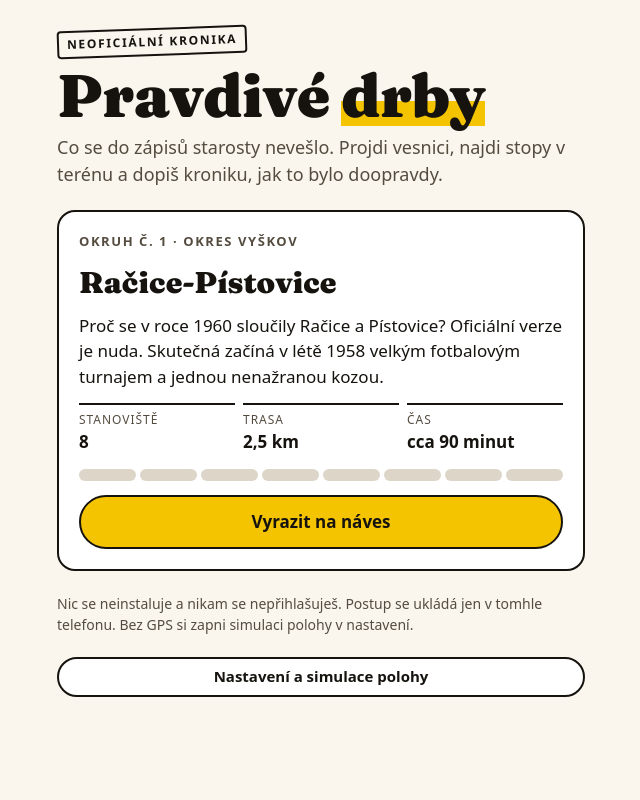
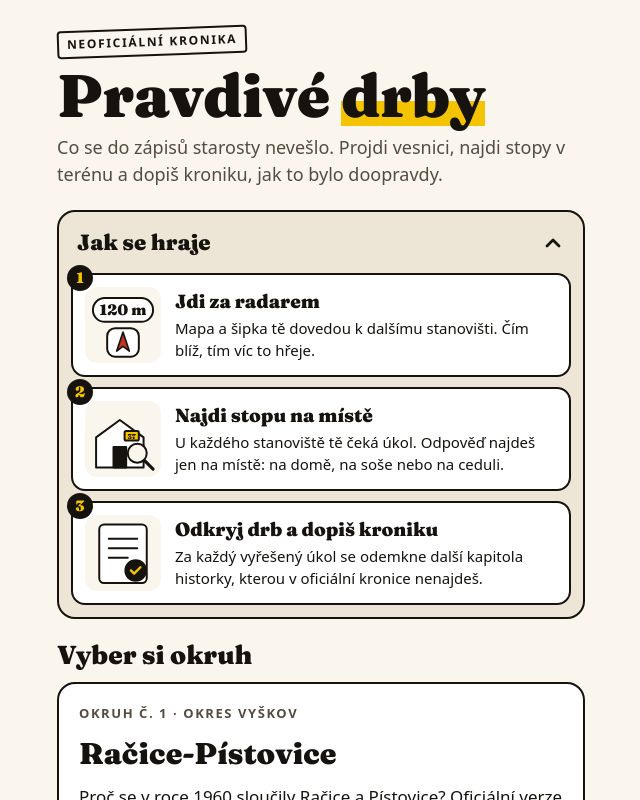
Before and after one commit to FicaVV/pravdivedrby, a plain HTML site: page index.html in a window 1280 px wide. Shown: the whole page, without its empty margins (319-959 px from the left). Drawn offline with Linux system fonts and the light colour scheme; a web font is replaced by a local one.

Commit message:
Úvodní stránka: jak se hraje ve třech krocích a výběr okruhu
Nováček vidí nahoře tři kroky s obrázky (radar, stopa v terénu,
odemčená kapitola) a pod nimi sekci Vyber si okruh. Kdo už hraje,
má okruh nahoře a návod sbalený.

Co-Authored-By: Claude Opus 5.5 <noreply@anthropic.com>
Claude-Session: https://claude.ai/code/session_018hVusXh5iVC99amiJbJnfu

```diff
--- a/css/app.css
+++ b/css/app.css
@@ -77,6 +77,43 @@ h1, h2, h3 { font-family: var(--font-display); font-weight: 900; line-height: 1.
 .brand h1 { font-size: clamp(40px, 12vw, 60px); font-weight: 900; letter-spacing: -.01em; }
 .brand h1 span { background: linear-gradient(transparent 58%, var(--accent) 58%, var(--accent) 92%, transparent 92%); }
 .brand p { margin: 0; color: var(--muted); font-size: 18px; }
+
+/* jak se hraje: tři kroky s obrázkem, pro vracející se hráče sbalené */
+.how { border: var(--stroke) solid var(--ink); border-radius: var(--r); background: var(--map-bg); }
+.how summary {
+  list-style: none; cursor: pointer; display: flex; justify-content: space-between; align-items: center;
+  padding: 14px 18px; font-family: var(--font-display); font-weight: 900; font-size: 22px;
+}
+.how summary::-webkit-details-marker { display: none; }
+.how .chev { width: 24px; height: 24px; transition: transform .2s; }
+.how[open] .chev { transform: rotate(180deg); }
+.how-steps { list-style: none; margin: 0; padding: 0 12px 12px; display: flex; flex-direction: column; gap: 10px; counter-reset: krok; }
+.how-steps li {
+  counter-increment: krok; position: relative;
+  display: flex; gap: 14px; align-items: center;
+  background: var(--surface); border: var(--stroke) solid var(--ink); border-radius: 14px; padding: 12px;
+}
+.how-steps li::before {
+  content: counter(krok); position: absolute; top: -10px; left: -6px;
+  width: 26px; height: 26px; border-radius: 50%; background: var(--ink); color: var(--accent);
+  display: grid; place-items: center; font-family: var(--font-display); font-weight: 900; font-size: 15px;
+}
+.how-pic { width: 76px; height: 76px; flex: none; background: var(--bg); border-radius: 12px; }
+.how-steps b { font-family: var(--font-display); font-weight: 900; font-size: 19px; line-height: 1.15; }
+.how-steps p { margin: 4px 0 0; font-size: 15px; line-height: 1.45; }
+
+.okruhy { display: flex; flex-direction: column; gap: 12px; }
+.section-h { font-size: 26px; }
+.obec-soon {
+  border: var(--stroke) dashed var(--muted); border-radius: var(--r); padding: 14px 18px;
+  display: flex; flex-direction: column; gap: 2px; color: var(--muted);
+}
+.obec-soon b { font-family: var(--font-display); font-weight: 800; font-size: 18px; color: var(--ink); }
+.obec-soon span { font-size: 15px; }
+/* kdo už hraje, vidí nahoře rovnou okruh */
+#home.returning .how { order: 2; }
+#home.returning .okruhy { order: 1; }
+#home.returning .home-note, #home.returning #btn-settings-home { order: 3; }
 
 .obec-card { background: var(--surface); border: var(--stroke) solid var(--ink); border-radius: var(--r); padding: 20px; display: flex; flex-direction: column; gap: 14px; }
 .obec-card .kicker { font-size: 13px; letter-spacing: .12em; text-transform: uppercase; color: var(--muted); font-weight: 700; }
--- a/index.html
+++ b/index.html
@@ -25,6 +25,48 @@
       <h1>Pravdivé <span>drby</span></h1>
       <p>Co se do zápisů starosty nevešlo. Projdi vesnici, najdi stopy v terénu a dopiš kroniku, jak to bylo doopravdy.</p>
     </header>
+
+    <details class="how" id="how" open>
+      <summary><span>Jak se hraje</span><svg class="chev" viewBox="0 0 24 24" fill="none" stroke="currentColor" stroke-width="2.8" stroke-linecap="round" stroke-linejoin="round" aria-hidden="true"><path d="M6 9l6 6 6-6"/></svg></summary>
+      <ol class="how-steps">
+        <li>
+          <svg class="how-pic" viewBox="0 0 96 96" aria-hidden="true">
+            <rect x="10" y="14" width="76" height="30" rx="15" fill="#fff" stroke="#16130f" stroke-width="2.5"/>
+            <text x="48" y="35" text-anchor="middle" font-family="Fraunces, serif" font-weight="900" font-size="19" fill="#16130f">120 m</text>
+            <rect x="28" y="52" width="40" height="36" rx="10" fill="#fff" stroke="#16130f" stroke-width="2.5"/>
+            <path d="M48 57 L56 81 L48 75 L40 81 Z" fill="#c2341e" stroke="#16130f" stroke-width="2" stroke-linejoin="round"/>
+          </svg>
+          <div><b>Jdi za radarem</b><p>Mapa a šipka tě dovedou k dalšímu stanovišti. Čím blíž, tím víc to hřeje.</p></div>
+        </li>
+        <li>
+          <svg class="how-pic" viewBox="0 0 96 96" aria-hidden="true">
+            <g stroke="#16130f" stroke-width="2.5" stroke-linejoin="round" stroke-linecap="round">
+              <path d="M14 84 V46 L44 24 L74 46 V84 Z" fill="#fff"/>
+              <rect x="36" y="58" width="16" height="26" fill="#16130f"/>
+              <rect x="50" y="38" width="18" height="12" rx="2" fill="#f5c400"/>
+              <circle cx="66" cy="66" r="12" fill="#faf6ee"/>
+              <path d="M75 75 L86 86" stroke-width="4"/>
+            </g>
+            <text x="59" y="47.5" text-anchor="middle" font-family="Fraunces, serif" font-weight="900" font-size="9" fill="#16130f">37</text>
+          </svg>
+          <div><b>Najdi stopu na místě</b><p>U každého stanoviště tě čeká úkol. Odpověď najdeš jen na místě: na domě, na soše nebo na ceduli.</p></div>
+        </li>
+        <li>
+          <svg class="how-pic" viewBox="0 0 96 96" aria-hidden="true">
+            <g stroke="#16130f" stroke-width="2.5" stroke-linejoin="round" stroke-linecap="round">
+              <rect x="18" y="12" width="60" height="74" rx="6" fill="#fff"/>
+              <path d="M30 30 H66 M30 42 H66 M30 54 H54" fill="none"/>
+              <circle cx="64" cy="70" r="13" fill="#16130f"/>
+              <path d="M58 70 l4 4 l8 -8" fill="none" stroke="#f5c400" stroke-width="3"/>
+            </g>
+          </svg>
+          <div><b>Odkryj drb a dopiš kroniku</b><p>Za každý vyřešený úkol se odemkne další kapitola historky, kterou v oficiální kronice nenajdeš.</p></div>
+        </li>
+      </ol>
+    </details>
+
+    <section class="okruhy" aria-labelledby="okruhy-h">
+      <h2 class="section-h" id="okruhy-h">Vyber si okruh</h2>
     <article class="obec-card" id="obec-card">
       <span class="kicker">Okruh č. 1 · okres <span data-f="okres"></span></span>
       <h2 data-f="nazev"></h2>
@@ -47,6 +89,11 @@
         </div>
       </div>
     </article>
+      <div class="obec-soon">
+        <b>Další vesnice se připravují</b>
+        <span>Víš o obci, kde se drbe? Napiš nám na konci okruhu.</span>
+      </div>
+    </section>
     <p class="home-note">Nic se neinstaluje a nikam se nepřihlašuješ. Postup se ukládá jen v tomhle telefonu. Bez GPS si zapni simulaci polohy v nastavení.</p>
     <button class="btn btn-small" id="btn-settings-home">Nastavení a simulace polohy</button>
   </div>
--- a/js/app.js
+++ b/js/app.js
@@ -71,6 +71,10 @@
     var n = doneCount();
     $("#btn-start").textContent = state.finished ? "Přečíst dopsanou kroniku" : n ? "Pokračovat (" + n + "/" + OBEC.body.length + ")" : "Vyrazit na náves";
     $("#btn-reset").hidden = !n;
+    // poprvé: návod rozbalený nahoře; kdo už hrál, má nahoře okruh a návod sbalený
+    var back = n > 0 || state.finished;
+    $("#home").classList.toggle("returning", back);
+    if (back) $("#how").removeAttribute("open");
     $("#reset-confirm").hidden = true;
   }
 
```
